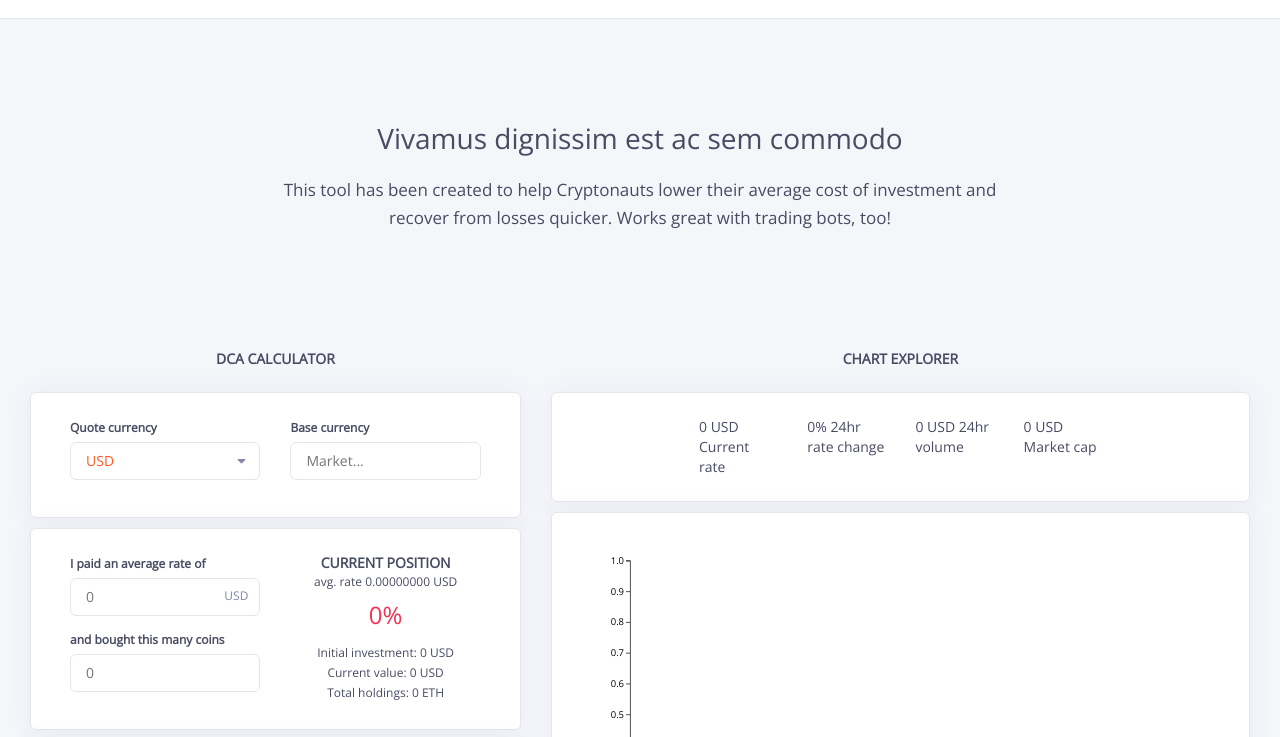
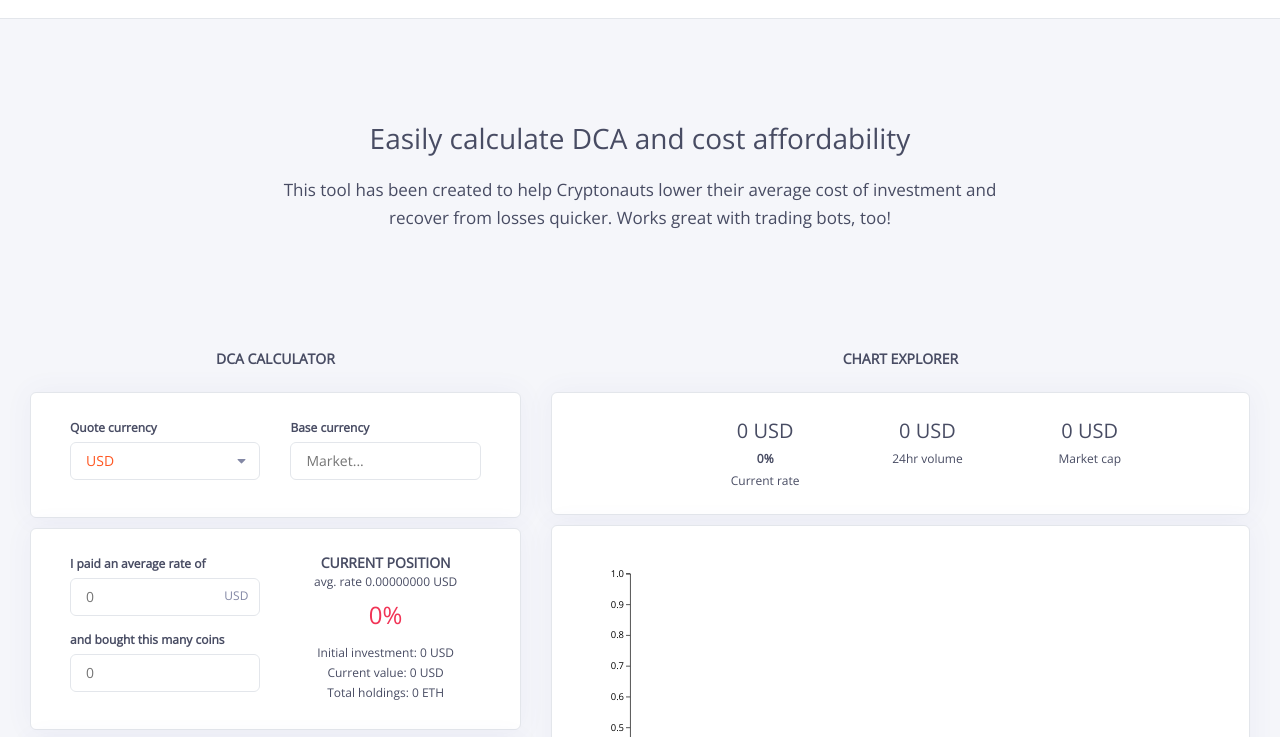
Before and after one commit to NazcaBot/dca.tools, a website: page index.html in a window 1280 px wide. Shown: the part 45-782 px from the top of the page. Drawn offline with nearby package versions, Linux system fonts and the light colour scheme; no server answers.

Commit message:
adds some style

```diff
--- a/index.html
+++ b/index.html
@@ -36,7 +36,7 @@
       <div class="container">
         <div class="row">
           <div class="col-md-8 col-md-offset-2">
-            <h1>Vivamus dignissim est ac sem commodo</h1>
+            <h1>Easily calculate DCA and cost affordability</h1>
             <h2>This tool has been created to help Cryptonauts lower their average cost of investment and recover from losses quicker. Works great with trading bots, too!</h2>
           </div>
         </div>
@@ -120,19 +120,16 @@
               <span id="coin_icon_DISPLAY">
               </span>
             </div>
-            <div class="col-sm-2">
+            <div class="col-sm-3">
               <span class="coin-stats" id="coin_rate_DISPLAY">0 USD</span>
-              <span class="coin-rate-subtitle">Current rate</span>
+              <span class="coin-stats-subtitle" id="coin_rate_ch_DISPLAY">0%</span>
+              <span class="coin-stats-subtitle">Current rate</span>
             </div>
-            <div class="col-sm-2">
-              <span class="coin-stats" id="coin_rate_ch_DISPLAY">0%</span>
-              <span class="coin-stats-subtitle">24hr rate change</span>
-            </div>
-            <div class="col-sm-2">
+            <div class="col-sm-3">
               <span class="coin-stats" id="coin_vol_DISPLAY">0 USD</span>
               <span class="coin-stats-subtitle">24hr volume</span>
             </div>
-            <div class="col-sm-2">
+            <div class="col-sm-3">
               <span class="coin-stats" id="coin_mkcap_DISPLAY">0 USD</span>
               <span class="coin-stats-subtitle">Market cap</span>
             </div>
--- a/scss/chart.scss
+++ b/scss/chart.scss
@@ -3,6 +3,24 @@
         width: 75px;
         height: 75px;
     }
+}
+
+#coin_rate_ch_DISPLAY {
+    font-weight: bold;
+    margin-bottom: 5px;
+}
+
+.coin-stats {
+    font-size: 20px;
+    margin-bottom: 5px;
+}
+
+.coin-stats-subtitle, .coin-stats {
+    display: block;
+    text-align: center;
+}
+.coin-stats-subtitle {
+    font-size: 12px;
 }
 
 .svg-container {
--- a/static/js/main.js
+++ b/static/js/main.js
@@ -235,7 +235,9 @@ function updateTargetStats(type = 'rate') {
 function updateCoinStats() {
     coin_icon_DISPLAY.innerHTML = `<img src="https://www.cryptocompare.com${currentData.icon}" />`
     coin_rate_DISPLAY.innerHTML = currentData.price.display
-    coin_rate_ch_DISPLAY.innerHTML = currentData.price24hrChange.display
+    var pctChg = currentData.price24hrChange.raw
+    coin_rate_ch_DISPLAY.innerHTML = (pctChg >= 0 ? '&#x25B2;' : '&#x25BC;') + ' ' + pctChg.toFixed(2) + "%"
+    coin_rate_ch_DISPLAY.className = `coin-stats-subtitle ${pctChg >= 0 ? 'green' : 'red'}`
     coin_vol_DISPLAY.innerHTML = currentData.volume24hr.display
     coin_mkcap_DISPLAY.innerHTML = currentData.marketCap.display
 }
```
Also changed, not shown: static/css/main.css.
